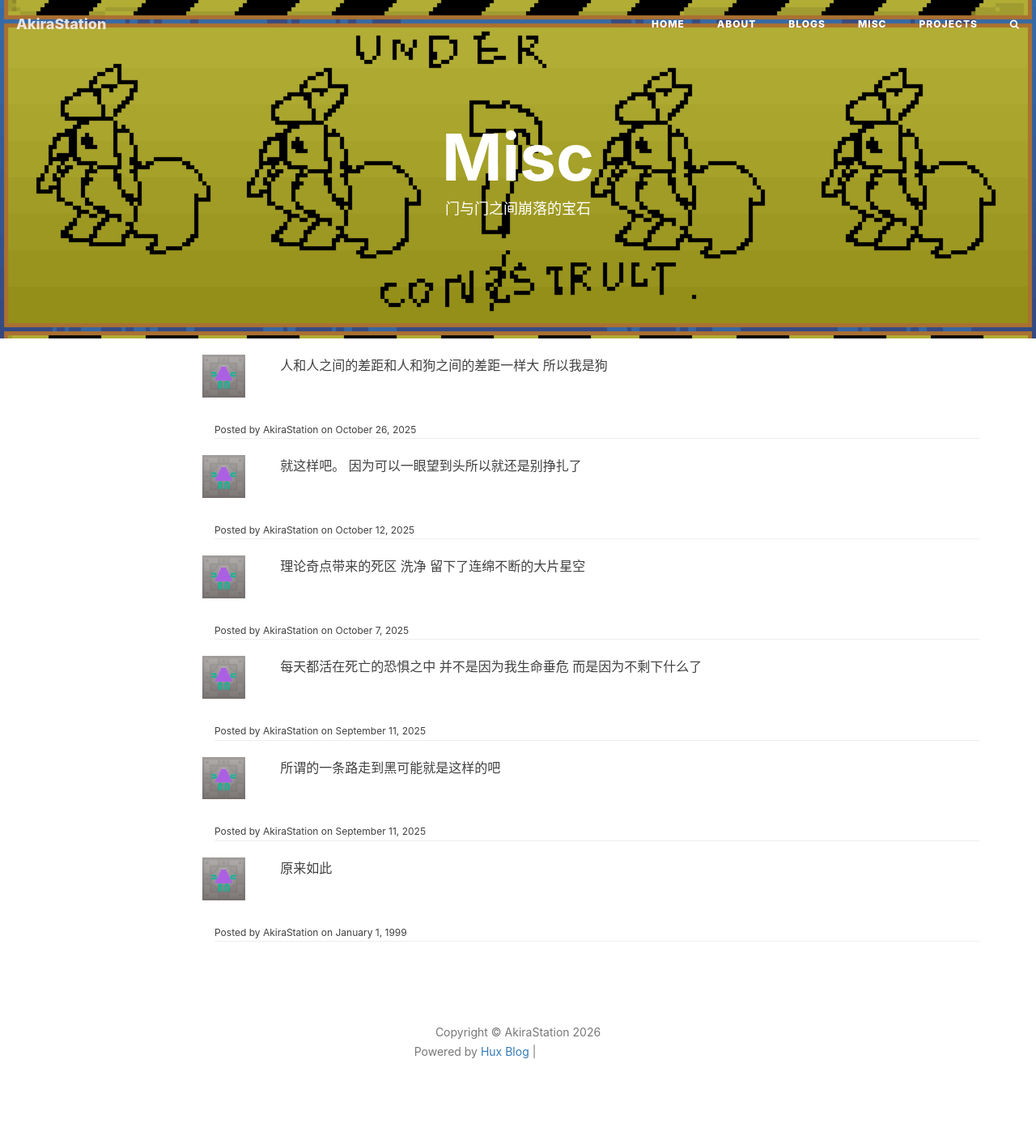
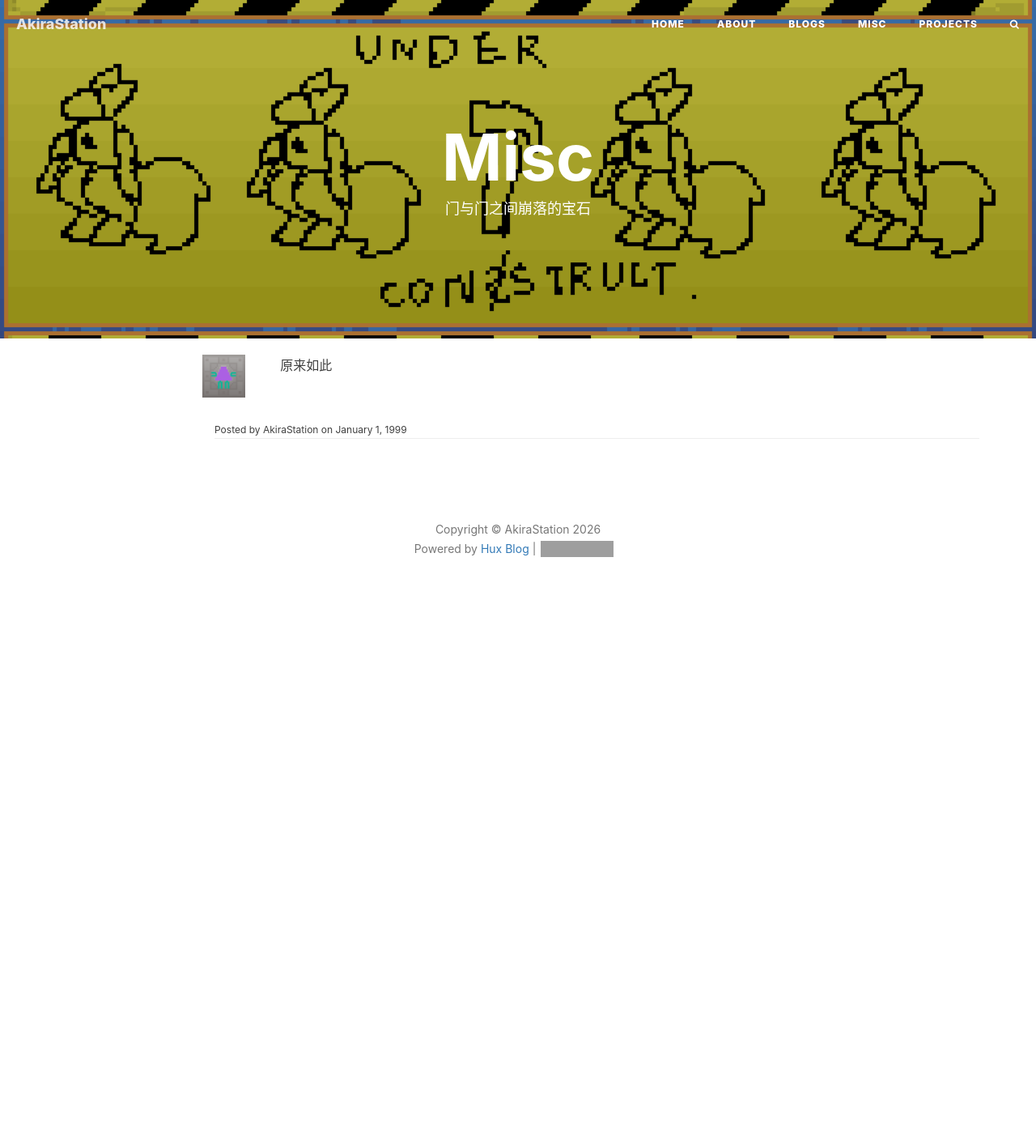
Before and after one commit to AkiraStation/AkiraStation.github.io, a Jekyll site: the page built from misc.html, in a window 1280 px wide. Shown: the whole page at 81% size. Built offline with Jekyll 4.4.1, drawn with Linux system fonts in a browser that asks for light colours; nearby versions of some CDN libraries; comment, search, counter and statistics services are not loaded; after the commit the page ends 900 px from its top, so only the background shows below that; grey boxes are pictures that could not be loaded.

Commit message:
regularupd

```diff
--- a/_misc/2025-09-11-gaze.md
+++ /dev/null
@@ -1,7 +0,0 @@
----
-layout:     misc
-date:       2025-09-11 00:00
-header-img: img/breached_ashens.png
----
-
-所谓的一条路走到黑可能就是这样的吧
--- a/_misc/2025-10-04-loom.md
+++ /dev/null
@@ -1,9 +0,0 @@
----
-layout:     misc
-date:       2025-09-11 00:00
-header-img: img/breached_ashens.png
----
-
-每天都活在死亡的恐惧之中
-并不是因为我生命垂危
-而是因为不剩下什么了
--- a/_misc/2025-10-07-retroscopy.md
+++ /dev/null
@@ -1,9 +0,0 @@
----
-layout:     misc
-date:       2025-10-07 00:00
-header-img: img/breached_ashens.png
----
-
-理论奇点带来的死区
-洗净
-留下了连绵不断的大片星空
--- a/_misc/2025-10-12-o.md
+++ /dev/null
@@ -1,8 +0,0 @@
----
-layout:     misc
-date:       2025-10-12 00:00
-header-img: img/breached_ashens.png
----
-
-就这样吧。
-因为可以一眼望到头所以就还是别挣扎了
--- a/_misc/2025-10-26-inu.md
+++ /dev/null
@@ -1,8 +0,0 @@
----
-layout:     misc
-date:       2025-10-26 11:45
-header-img: img/breached_ashens.png
----
-
-人和人之间的差距和人和狗之间的差距一样大
-所以我是狗
```
Also changed, not shown: _posts/2020-01-01-project_clog.md (+1 -1 lines), _posts/2023-09-04-project_summer.md (+1 -1 lines), 1 other file.
